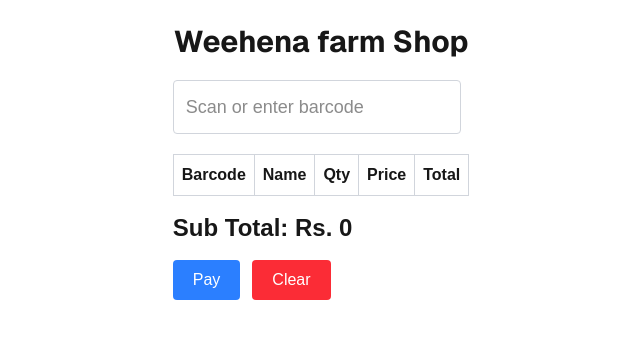
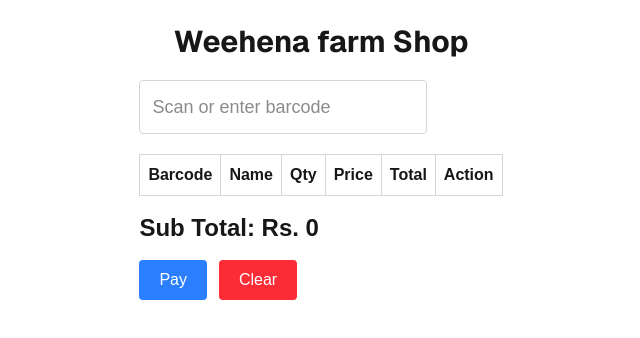
Before and after one commit to yohan9878/pos-system, a Next.js app: page / in a window 1280 px wide. Shown: the top 338 px of the page, without its empty margins (319-959 px from the left). Built offline with nearby package versions, Linux system fonts and the light colour scheme.

Commit message:
Cart items delete functinality implemented

```diff
--- a/app/components/CartTable.tsx
+++ b/app/components/CartTable.tsx
@@ -4,23 +4,26 @@ import { CartItem } from "../types";
 
 interface Props {
   cart: CartItem[];
+  onDelete: (barcode: string) => void;
 }
 
-export default function CartTable({ cart }: Props) {
+export default function CartTable({ cart, onDelete }: Props) {
+
   return (
     <table className="w-full mt-5 border-collapse border border-gray-300">
       <thead>
-        <tr className="">
+        <tr>
           <th className="border border-gray-300 p-2">Barcode</th>
           <th className="border border-gray-300 p-2">Name</th>
           <th className="border border-gray-300 p-2">Qty</th>
           <th className="border border-gray-300 p-2">Price</th>
           <th className="border border-gray-300 p-2">Total</th>
+          <th className="border border-gray-300 p-2">Action</th>
         </tr>
       </thead>
       <tbody>
         {cart.map((item, idx) => (
-          <tr key={idx} className="">
+          <tr key={idx}>
             <td className="border border-gray-300 p-2">{item.barcode}</td>
             <td className="border border-gray-300 p-2">{item.name}</td>
             <td className="border border-gray-300 p-2 text-center">
@@ -32,6 +35,14 @@ export default function CartTable({ cart }: Props) {
             <td className="border border-gray-300 p-2 text-right">
               {item.price * item.qty}
             </td>
+            <td className="border p-2 text-center">
+              <button
+                onClick={() => onDelete(item.barcode)}
+                className="bg-red-500 text-white px-3 py-1 rounded hover:bg-red-600"
+              >
+                ❌
+              </button>
+            </td>
           </tr>
         ))}
       </tbody>
--- a/app/page.tsx
+++ b/app/page.tsx
@@ -1,13 +1,13 @@
 "use client";
 
-import { useState, useContext, useEffect } from "react";
+import { useState, useContext } from "react";
 import { CartContext } from "./context/CartContext";
 import BarcodeInput from "./components/BarcodeInput";
 import CartTable from "./components/CartTable";
 import TotalDisplay from "./components/TotalDisplay";
 import Button from "./components/Button";
 import { fetchProduct } from "./services/productService";
-import { CartItem, Product } from "./types";
+import { Product } from "./types";
 import QuantityModal from "./components/QuantityModal";
 
 export default function Home() {
@@ -54,6 +54,10 @@ export default function Home() {
     }
   };
 
+  const handleDelete = (barcode: string) => {
+  setCart(cart.filter((item) => item.barcode !== barcode));
+};
+
   return (
     <div className="p-6 max-w-4xl mx-auto">
       <h1 className="text-3xl text-center font-sans font-bold mb-5">
@@ -66,7 +70,7 @@ export default function Home() {
         handleAdd={handleAdd}
       />
 
-      <CartTable cart={cart} />
+      <CartTable cart={cart} onDelete={handleDelete} />
       {/* <CartTable cart={sampleCart} /> */}
 
       <TotalDisplay cart={cart} />
```
